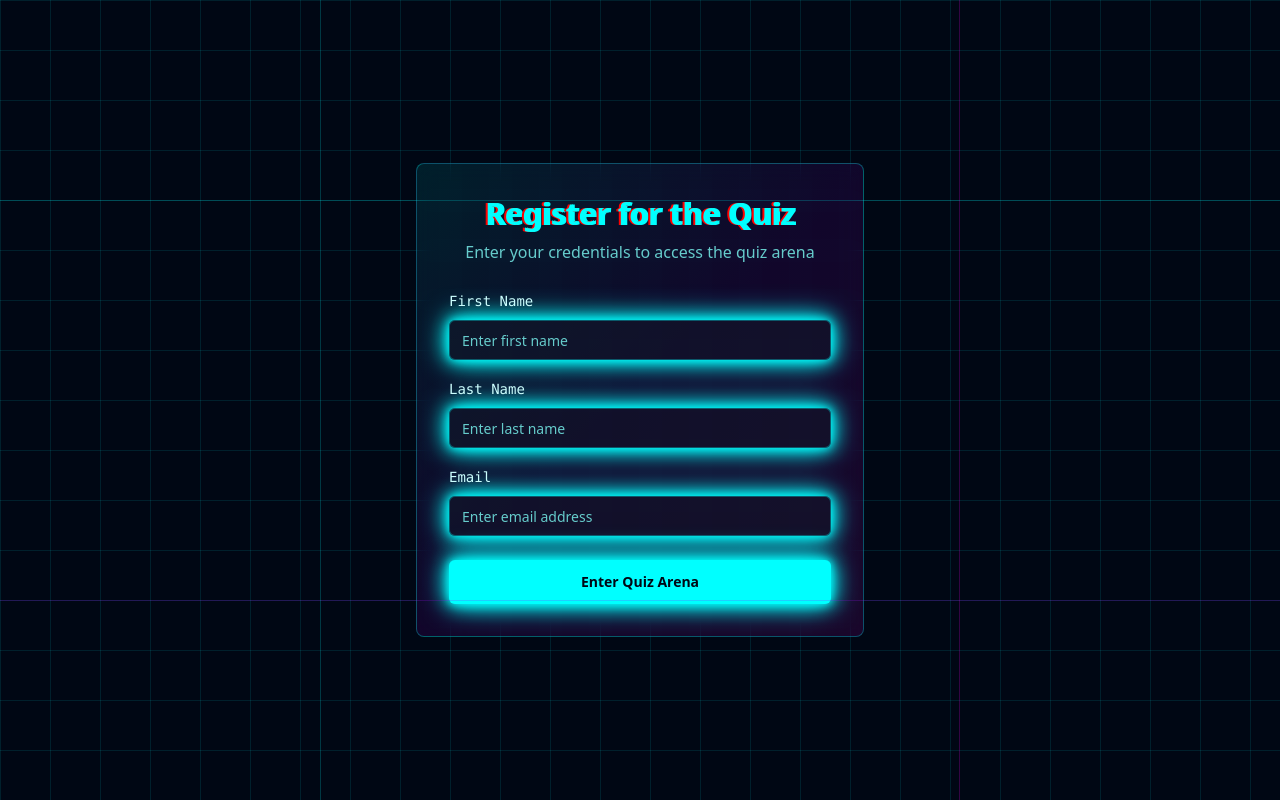
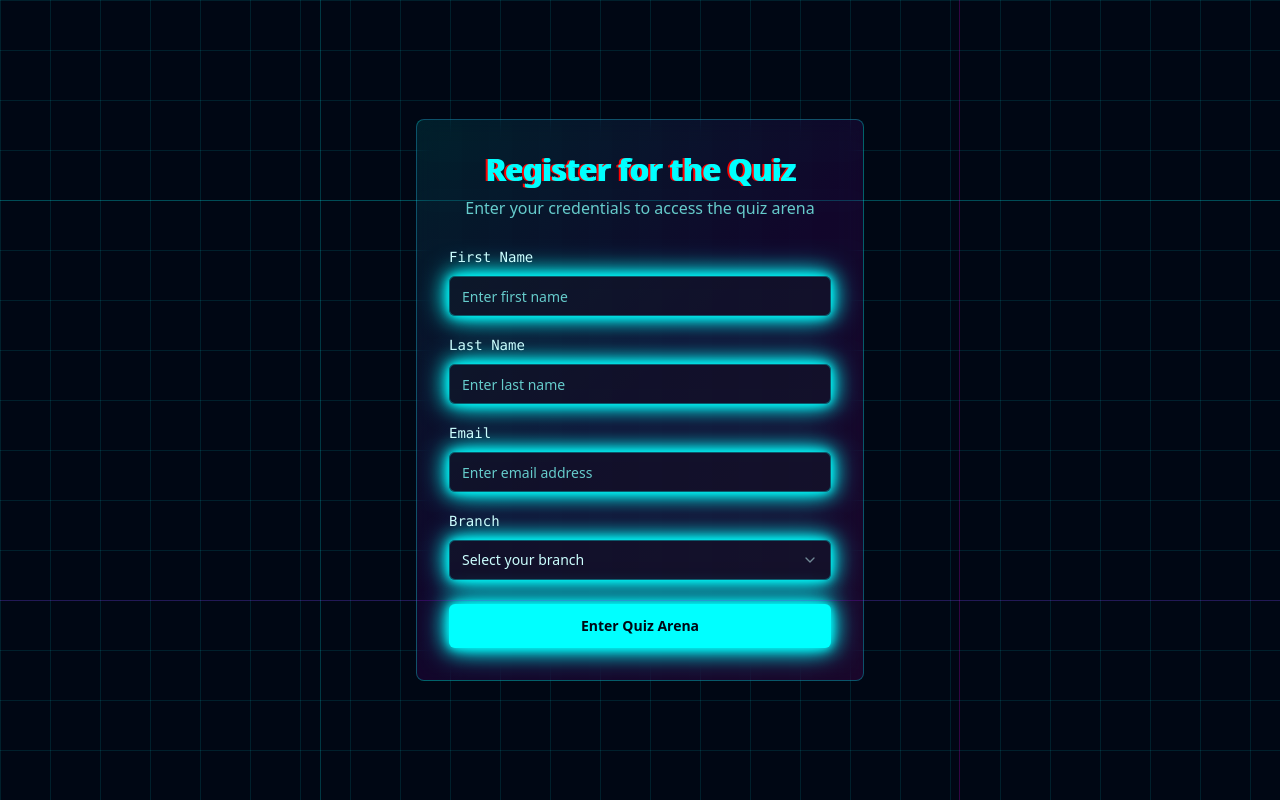
Before and after one commit to Rushikeshdeshmukh-1/cyber-csi-quiz, a React (Vite) app: page / in a window 1280 px wide. Both pictures are taken after a click on the button "Get Started". Shown: the top 800 px of the page. Built offline with nearby package versions, Linux system fonts and the light colour scheme.

Commit message:
Add branch selection to registration
Add a dropdown to the registration page for users to select their branch. Also, provide instructions on how to deploy the website.

```diff
--- a/src/components/RegisterPage.tsx
+++ b/src/components/RegisterPage.tsx
@@ -2,24 +2,26 @@ import { useState } from "react";
 import { Button } from "@/components/ui/button";
 import { Input } from "@/components/ui/input";
 import { Label } from "@/components/ui/label";
+import { Select, SelectContent, SelectItem, SelectTrigger, SelectValue } from "@/components/ui/select";
 import { useToast } from "@/hooks/use-toast";
 
 interface RegisterPageProps {
-  onSubmit: (data: { firstName: string; lastName: string; email: string }) => void;
+  onSubmit: (data: { firstName: string; lastName: string; email: string; branch: string }) => void;
 }
 
 const RegisterPage = ({ onSubmit }: RegisterPageProps) => {
   const [formData, setFormData] = useState({
     firstName: "",
     lastName: "",
-    email: ""
+    email: "",
+    branch: ""
   });
   const { toast } = useToast();
 
   const handleSubmit = (e: React.FormEvent) => {
     e.preventDefault();
 
-    if (!formData.firstName || !formData.lastName || !formData.email) {
+    if (!formData.firstName || !formData.lastName || !formData.email || !formData.branch) {
       toast({
         title: "Access Denied",
         description: "All fields are required to enter the quiz arena",
@@ -92,6 +94,27 @@ const RegisterPage = ({ onSubmit }: RegisterPageProps) => {
                   placeholder="Enter email address"
                 />
               </div>
+
+              <div className="space-y-2">
+                <Label htmlFor="branch" className="text-foreground font-mono">Branch</Label>
+                <Select value={formData.branch} onValueChange={(value) => handleChange("branch", value)}>
+                  <SelectTrigger className="bg-input/50 border-primary/30 text-foreground focus:border-primary focus:ring-primary neon-glow">
+                    <SelectValue placeholder="Select your branch" />
+                  </SelectTrigger>
+                  <SelectContent className="bg-popover border-primary/30">
+                    <SelectItem value="computer-engineering">Computer Engineering</SelectItem>
+                    <SelectItem value="information-technology">Information Technology</SelectItem>
+                    <SelectItem value="electronics-engineering">Electronics Engineering</SelectItem>
+                    <SelectItem value="mechanical-engineering">Mechanical Engineering</SelectItem>
+                    <SelectItem value="civil-engineering">Civil Engineering</SelectItem>
+                    <SelectItem value="electrical-engineering">Electrical Engineering</SelectItem>
+                    <SelectItem value="data-science">Data Science</SelectItem>
+                    <SelectItem value="artificial-intelligence">Artificial Intelligence</SelectItem>
+                    <SelectItem value="cybersecurity">Cybersecurity</SelectItem>
+                    <SelectItem value="other">Other</SelectItem>
+                  </SelectContent>
+                </Select>
+              </div>
             </div>
 
             <Button
--- a/src/pages/Index.tsx
+++ b/src/pages/Index.tsx
@@ -11,6 +11,7 @@ interface UserData {
   firstName: string;
   lastName: string;
   email: string;
+  branch: string;
 }
 
 const quizQuestions = [
```
